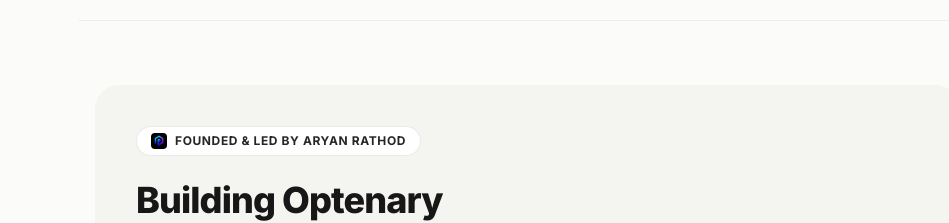
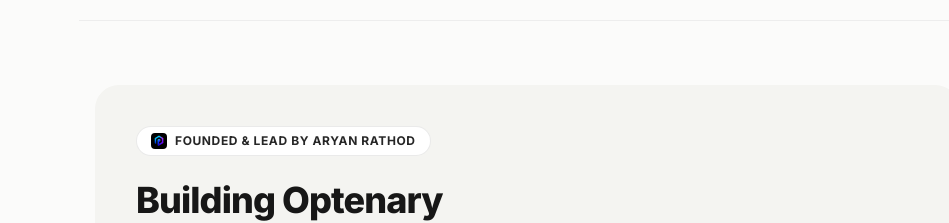
Before and after one commit to rathodaryan1/new-portfolio, a Next.js app: page / in a window 1280 px wide. Shown: the part 3580-3803 px from the top of the page, without its empty margins (113-1062 px from the left). Built offline with nearby package versions, Linux system fonts and the light colour scheme.

Commit message:
clean contact form confirmation message and button state

```diff
--- a/components/contact/Contact.tsx
+++ b/components/contact/Contact.tsx
@@ -170,7 +170,7 @@
             {status === "success" && (
               <div className="p-3.5 rounded-xl bg-emerald-50 dark:bg-emerald-950/40 border border-emerald-200 text-emerald-600 text-xs font-semibold flex items-center gap-2">
                 <CheckCircle2 className="w-4 h-4 shrink-0" />
-                <span>Thank you! Your message has been sent directly to Telegram.</span>
+                <span>Thank you! Your message has been sent successfully. I will get back to you soon.</span>
               </div>
             )}
 
@@ -184,7 +184,7 @@
                 {status === "loading" ? (
                   <>
                     <Loader2 className="w-4 h-4 animate-spin" />
-                    <span>Sending to Telegram...</span>
+                    <span>Sending message...</span>
                   </>
                 ) : (
                   <>
--- a/components/optenary/OptenarySection.tsx
+++ b/components/optenary/OptenarySection.tsx
@@ -21,7 +21,7 @@
               alt="Optenary Logo"
               className="w-4 h-4 rounded object-cover shrink-0"
             />
-            <span>FOUNDED &amp; LED BY ARYAN RATHOD</span>
+            <span>FOUNDED &amp; LEAD BY ARYAN RATHOD</span>
           </div>
 
           {/* Heading */}
```
